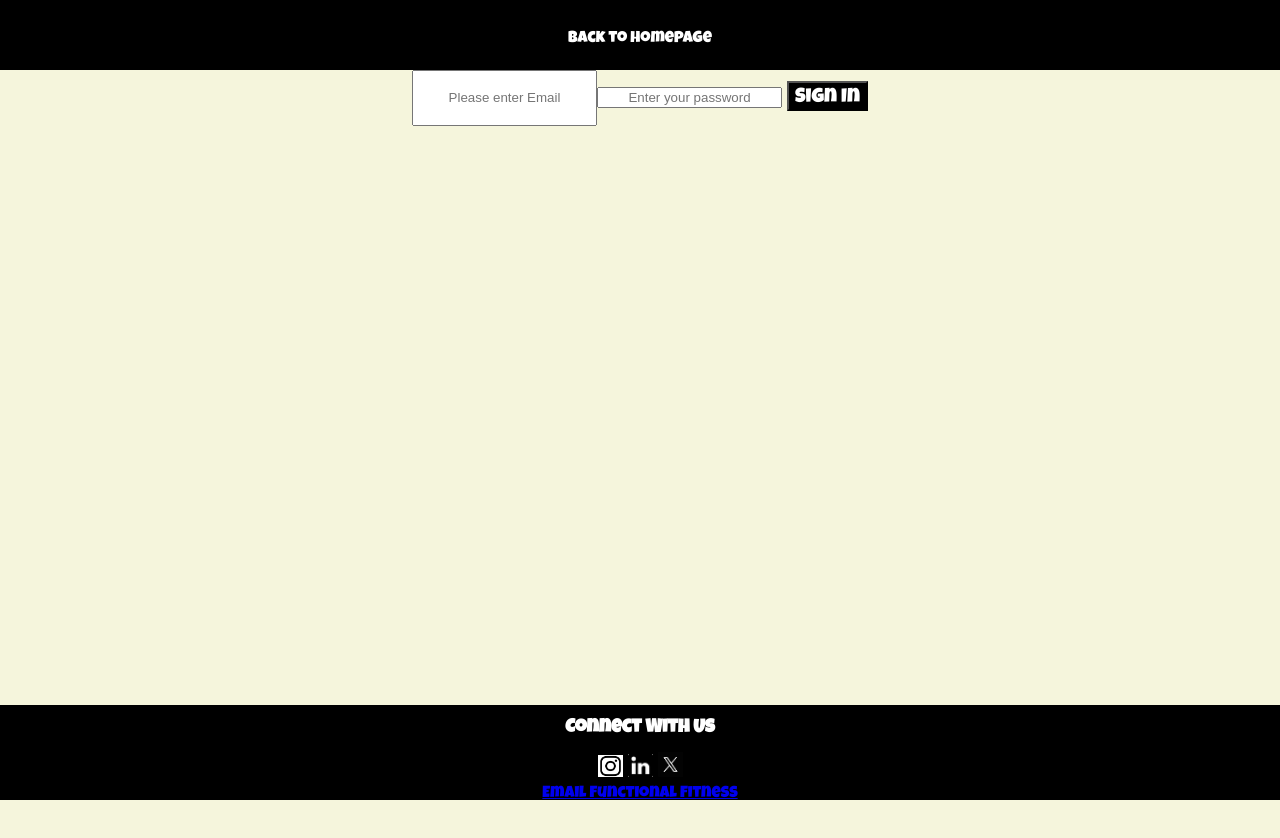
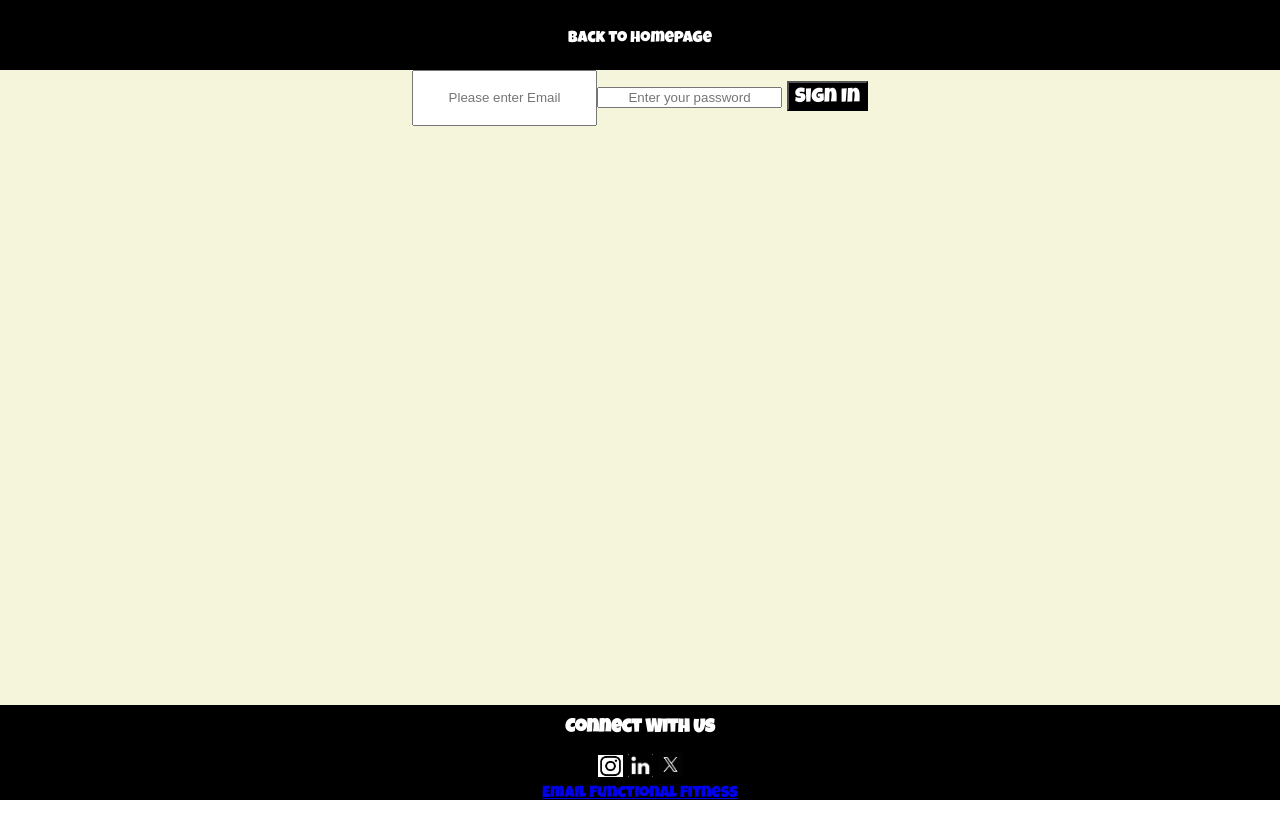
Before and after one commit to deepthinker-88/Fitness-Website, a React (Create React App) app: page /sign-in in a window 1280 px wide. Shown: the top 838 px of the page. After the commit the page ends 800 px from the top, so only its background shows below. Built offline with nearby package versions, Linux system fonts and the light colour scheme.

Commit message:
Added Footer component and updated styling

```diff
--- a/src/components/SignInPage/SignInPage.css
+++ b/src/components/SignInPage/SignInPage.css
@@ -31,7 +31,14 @@
     margin-left:5px;
 }
 
-.content{
-background-color: beige;
-height:100vh;
-}
+
+
+    .sign-in-page{
+        background-color:var(--page-background-color);
+        /* min-height:var(--responsive-page-height); */
+        min-height:100dvh;
+        text-align: center;
+        overflow: hidden;
+        display: flex;
+        flex-direction: column;
+    }
--- a/src/components/SignInPage/SignInPage.js
+++ b/src/components/SignInPage/SignInPage.js
@@ -1,6 +1,7 @@
 import React, { useState } from "react";
 import { useNavigate } from "react-router-dom";
 import BackToHomePageButton from "../BackToHomePageButton/BackToHomePageButton";
+import Footer from "../Footer/Footer"
 import "./SignInPage.css";
 
 export default function SignIn() {
@@ -41,12 +42,12 @@ export default function SignIn() {
     }
   };
   return (
-    <div className="content">
+    <div className="sign-in-page">
       <header className="navbar-sign-in-page">
         <BackToHomePageButton />
       </header>
-
-      <form onSubmit={handleLogin}>
+      <main className="form--main">
+      <form className="form--input"onSubmit={handleLogin}>
         <input
           className="e-mail-input"
           type="email"
@@ -68,6 +69,8 @@ export default function SignIn() {
         />
         <button className="sign-in-button ">Sign In</button>
       </form>
+      </main>
+      <Footer />
     </div>
   );
 }
```
